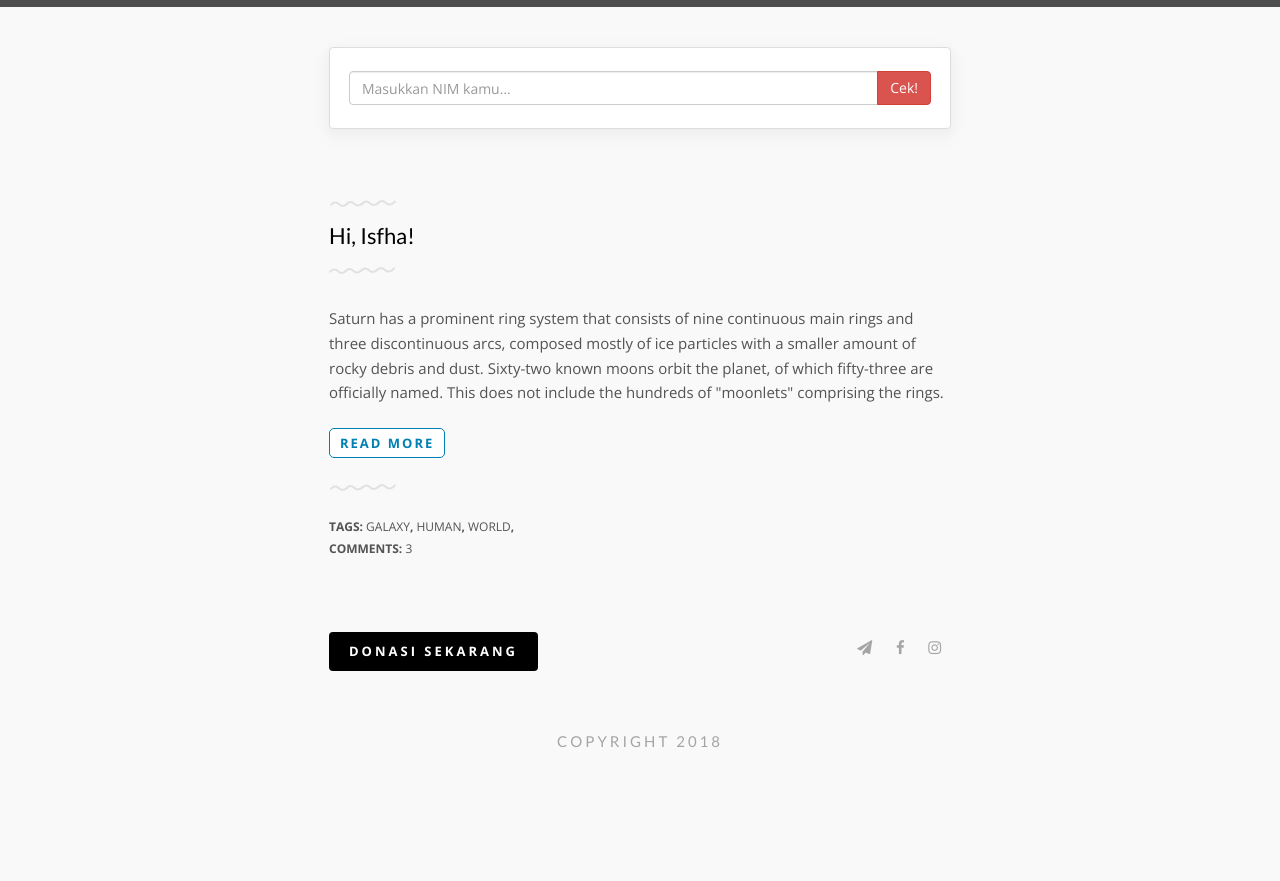
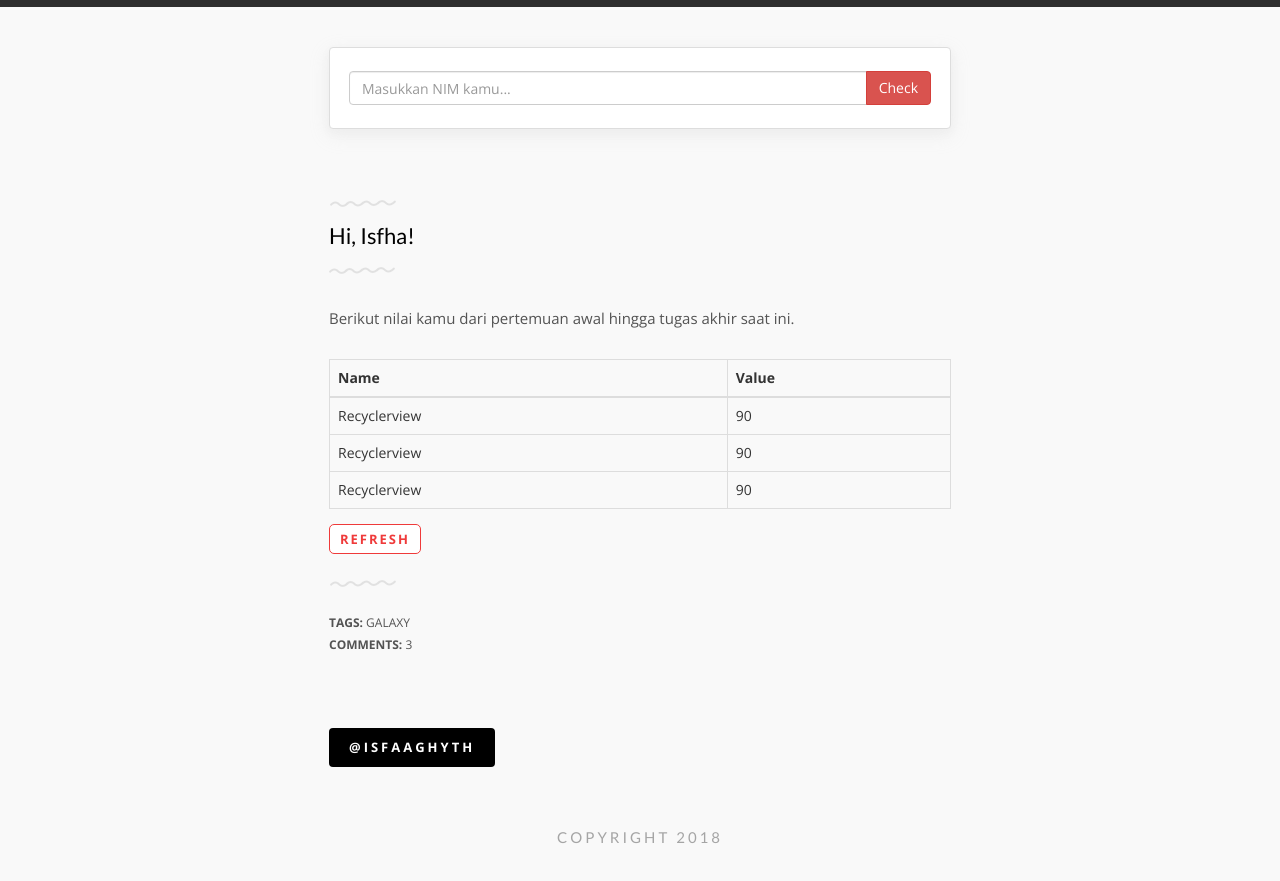
Before and after one commit to isfaaghyth/ti16-board, a website: page index.html in a window 1280 px wide. Shown: the part 335-1216 px from the top of the page. Before the commit the page ends 1147 px from the top, so only its background shows below. Drawn offline with nearby package versions, Linux system fonts and the light colour scheme; grey boxes are pictures that could not be loaded.

Commit message:
body styling with table and content layout

```diff
--- a/index.html
+++ b/index.html
@@ -67,7 +67,7 @@
                                  Home <span class="sr-only">(current)</span>
                              </a>
                          </li>
-                         <li><a href="donate.html">About</a></li>
+                         <li><a href="https://github.com/isfaaghyth/ti16-board" target="_blank">Github</a></li>
                      </ul>
                  </div>
            </div>
@@ -100,7 +100,7 @@
                 <div class="input-group">
                   <input type="text" class="form-control" placeholder="Masukkan NIM kamu...">
                   <span class="input-group-btn">
-                    <button class="btn btn-danger" type="button">Cek!</button>
+                    <button class="btn btn-danger" type="button">Check</button>
                   </span>
                 </div><!-- /input-group -->
               </div>
@@ -118,18 +118,36 @@
           <a href="#"><h1>Hi, Isfha!</h1></a>
           <hr>
           <div class="in-content">
-            <p>
-              Saturn has a prominent ring system that consists of nine continuous main rings and three discontinuous arcs, composed mostly of ice particles with a smaller amount of rocky debris and dust. Sixty-two known moons orbit the planet, of which fifty-three are officially named. This does not include the hundreds of "moonlets" comprising the rings.
-            </p>
-            <a class="read-more" href="#">Read More</a>
+            <p>Berikut nilai kamu dari pertemuan awal hingga tugas akhir saat ini.</p>
+            <table class="table table-bordered">
+              <thead>
+                <tr>
+                  <th>Name</th>
+                  <th>Value</th>
+                </tr>
+              </thead>
+              <tbody>
+                <tr>
+                  <td>Recyclerview</td>
+                  <td>90</td>
+                </tr>
+                <tr>
+                    <td>Recyclerview</td>
+                    <td>90</td>
+                  </tr>
+                  <tr>
+                      <td>Recyclerview</td>
+                      <td>90</td>
+                    </tr>
+              </tbody>
+            </table>
+            <a class="read-more" href="#">Refresh</a>
           </div>
           <div class="foot-post">
             <div class="row">
               <div class="col-md-12">
 					    	<strong>Tags:</strong>
-					    	<a href="#">Galaxy</a>,
-					    	<a href="#">Human</a>,
-					    	<a href="#">World</a>,
+					    	<a href="#">Galaxy</a>
 					    </div>
 					    <div class="col-md-12">
 					    	<strong>Comments:</strong>
@@ -145,18 +163,11 @@
       <div class="container">
         <div class="row">
           <div class="col-md-6">
-            <a href="donate.html"><button class="btn btn-default btn-black">Donasi Sekarang</button></a> <!-- <i class="fa fa-arrow-left"></i> -->
-          </div>
-          <div class="col-md-6">
-              <ul class="social pull-right list-inline">
-                  <li><a target="_blank" href="mailto:ayoberbagidpk@gmail.com"><i class="fa fa-send"></i></a></li>
-                  <li><a target="_blank" href="http://fb.com/ayoberbagidepok"><i class="fa fa-facebook"></i></a></li>
-                  <li><a target="_blank" href="http://instagram.com/ayoberbagidepok"><i class="fa fa-instagram"></i></a></li>
-                </ul>
+            <a href="mailto:isfaaghyth@gmail.com" target="_blank"><button class="btn btn-default btn-black">@isfaaghyth</button></a> <!-- <i class="fa fa-arrow-left"></i> -->
           </div>
         </div>
         <p class="text-center maker">
-          <a href="https://afnizarnur.com/">COPYRIGHT 2018</a>
+          <a href="#">COPYRIGHT 2018</a>
         </p>
       </div>
     </footer>
```
Also changed, not shown: dist/css/main.css.
